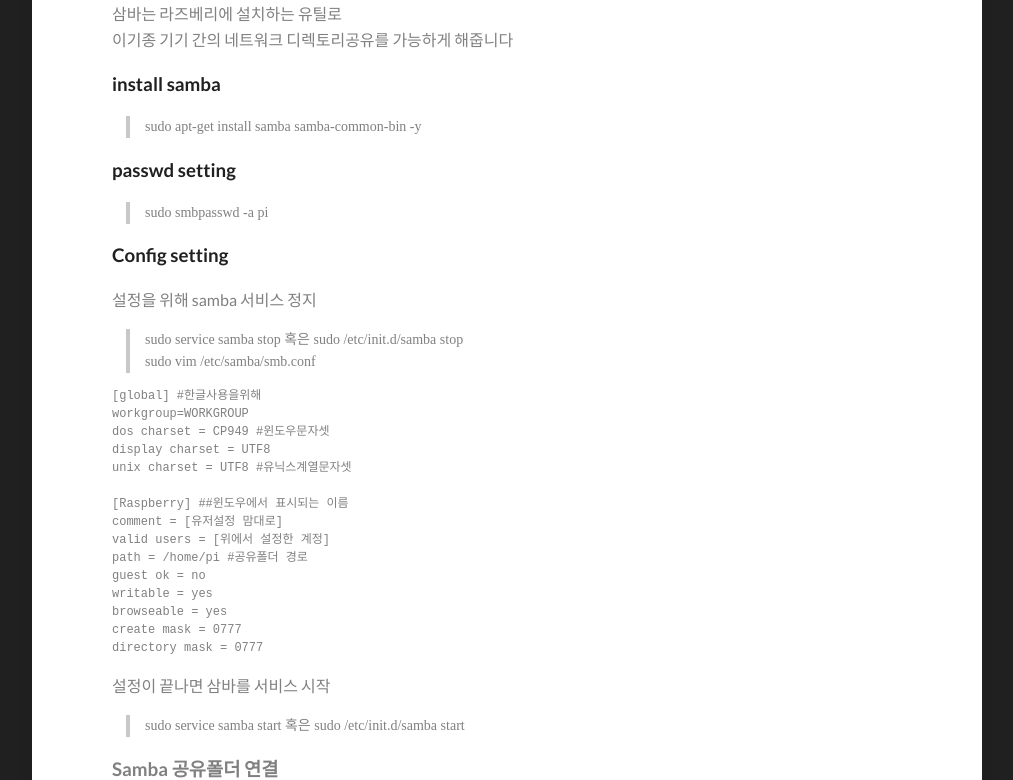
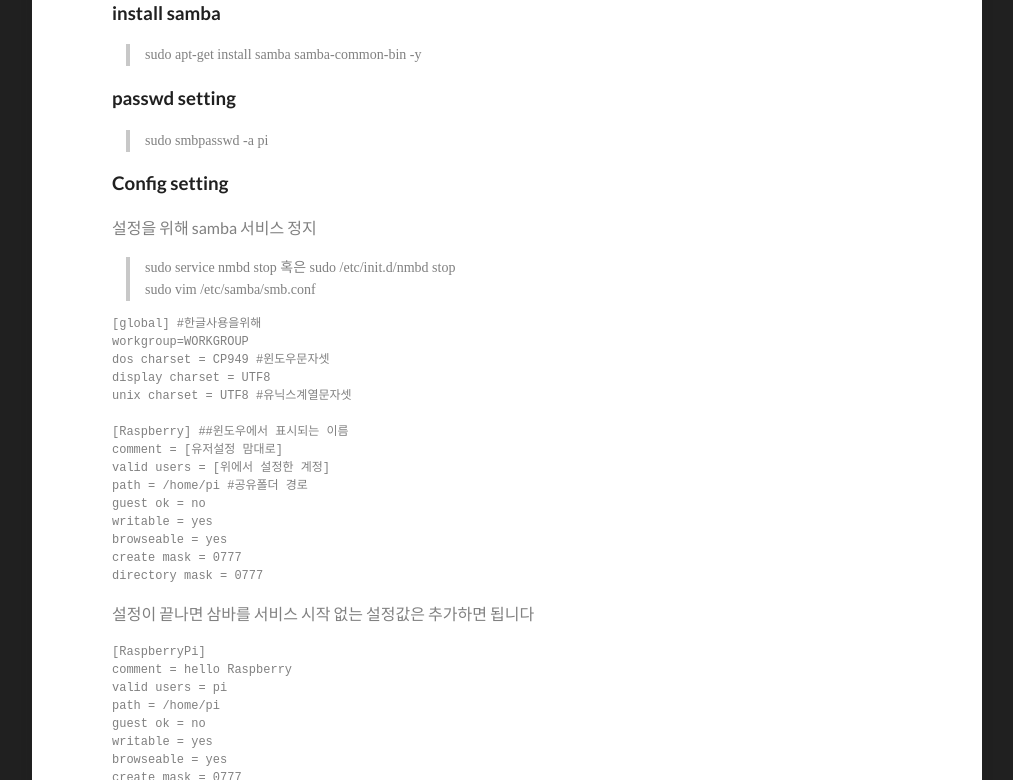
Before and after one commit to iot-maker-korea/blog_old, a Jekyll site: the page built from _posts/Raspberrypi/2020-05-30-004.transfer_files.md, in a window 1280 px wide and 1400 px high, scrolled down 959 px, cut to the strip 0-780 px from the top of the window. Shown: the whole strip, without its empty margins (133-1146 px from the left). Built offline with Jekyll 4.4.1, drawn with Linux system fonts in a browser that asks for light colours; some of the changed text lies outside the part shown.

Commit message:
Update 2020-05-30-004.transfer_files.md

```diff
--- a/_posts/Raspberrypi/2020-05-30-004.transfer_files.md
+++ b/_posts/Raspberrypi/2020-05-30-004.transfer_files.md
@@ -47,7 +43,7 @@
 
 설정을 위해 samba 서비스 정지
 
-> sudo service samba stop 혹은 sudo /etc/init.d/samba stop
+> sudo service nmbd stop 혹은 sudo /etc/init.d/nmbd stop
 > sudo vim /etc/samba/smb.conf
 
 <pre><code>[global] #한글사용을위해
@@ -67,8 +63,21 @@
 directory mask = 0777</code></pre>
 
 설정이 끝나면 삼바를 서비스 시작
+없는 설정값은 추가하면 됩니다
 
-> sudo service samba start 혹은 sudo /etc/init.d/samba start
+<pre><code>[RaspberryPi]
+comment = hello Raspberry
+valid users = pi
+path = /home/pi
+guest ok = no
+writable = yes
+browseable = yes
+create mask = 0777
+directory mask = 0777</code></pre>
+__모르겠으면 제일 하단에 추가__
+
+
+> sudo service nmbd start 혹은 sudo /etc/init.d/nmbd start
 
 ### Samba 공유폴더 연결
 
```
Also changed, not shown: other parts of _posts/Raspberrypi/2020-05-30-004.transfer_files.md (+1 -5 lines).
